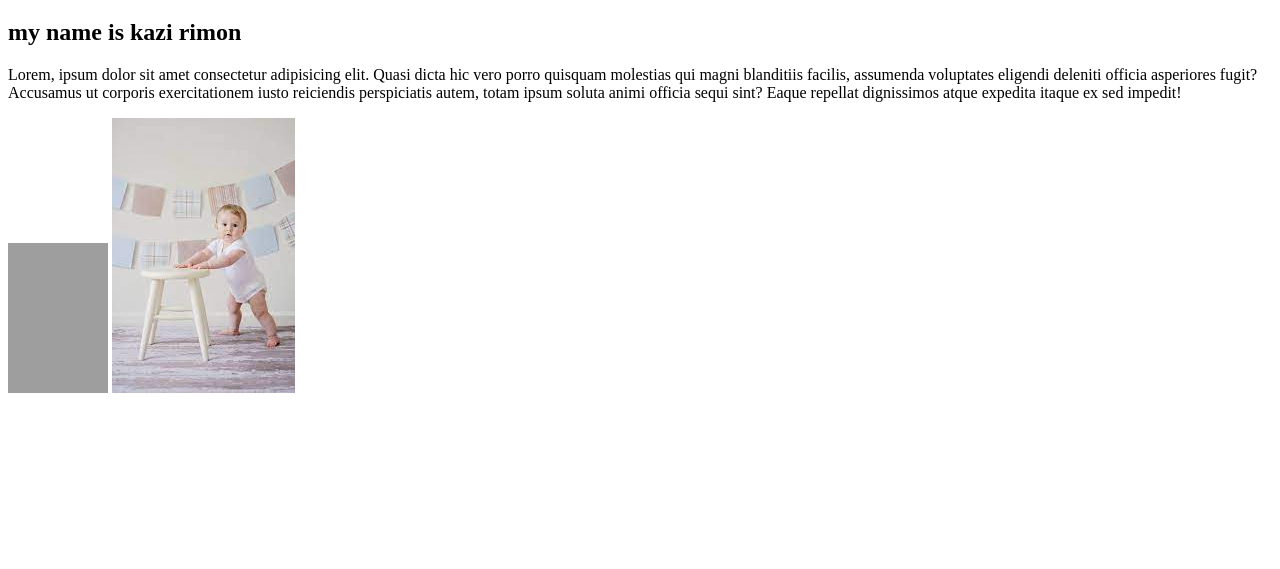
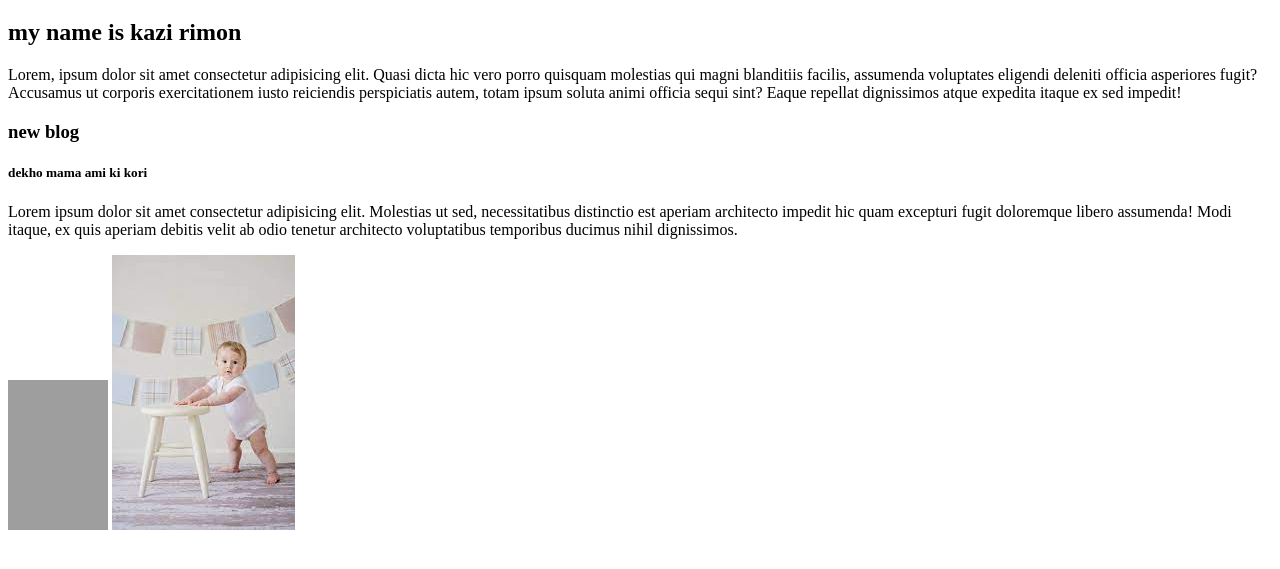
Before and after one commit to kazirimon1/my-fifth-repo, a plain HTML site: page index.html in a window 1280 px wide. Shown: the part 61-630 px from the top of the page. Drawn offline with Linux system fonts and the light colour scheme; grey boxes are pictures that could not be loaded.

Commit message:
new blog

```diff
--- a/index.html
+++ b/index.html
@@ -11,6 +11,11 @@
     <h1>amar nam rimon</h1>
     <h2>my name is kazi rimon</h2>
     <p>Lorem, ipsum dolor sit amet consectetur adipisicing elit. Quasi dicta hic vero porro quisquam molestias qui magni blanditiis facilis, assumenda voluptates eligendi deleniti officia asperiores fugit? Accusamus ut corporis exercitationem iusto reiciendis perspiciatis autem, totam ipsum soluta animi officia sequi sint? Eaque repellat dignissimos atque expedita itaque ex sed impedit!</p>
+    <div>
+        <h3>new blog</h3>
+        <h5>dekho mama ami ki kori</h5>
+        <p>Lorem ipsum dolor sit amet consectetur adipisicing elit. Molestias ut sed, necessitatibus distinctio est aperiam architecto impedit hic quam excepturi fugit doloremque libero assumenda! Modi itaque, ex quis aperiam debitis velit ab odio tenetur architecto voluptatibus temporibus ducimus nihil dignissimos.</p>
+    </div>
     <img class="hukka" src="rimon/rimon.jpg" alt="">
     <img src="rimon/index.jpg" alt="">
 
```
